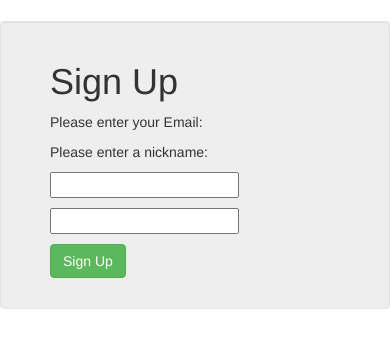
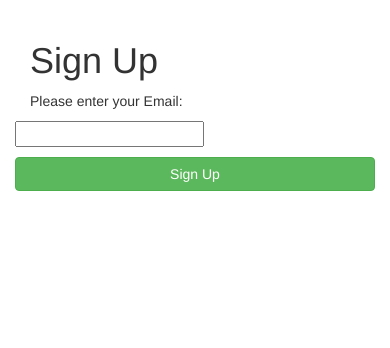
Before and after one commit to chris-anderson67/VotePledge, a Python web app: template app/templates/login.html in a window 390 px wide. Shown: the part 147-495 px from the top of the page. Run offline with Jinja, Linux system fonts and the light colour scheme; the template is opened without the code that fills it, so the values that code supplies are empty, except form fields; tables that the repository leaves empty hold one stand-in row (values such as "Sample post"); form fields are guessed from the names that the template uses; some libraries are stand-ins or nearby versions.

Commit message:
login css still not quite right

```diff
--- a/app/forms.py
+++ b/app/forms.py
@@ -4,5 +4,5 @@ from wtforms.validators import DataRequired
 
 class LoginForm(Form):
     email = StringField('email', validators=[DataRequired()])
-    nickname = StringField('nickname', validators=[DataRequired()])
+    # nickname = StringField('nickname', validators=[DataRequired()])
     # remember_me = BooleanField('remember_me', default=False)
--- a/app/templates/login.html
+++ b/app/templates/login.html
@@ -2,41 +2,17 @@
 {% extends "base.html" %}
 
 {% block page_content %}
-<div class="row">
-
-<div class="col-md-2">
+<div class="col-md-8">
 </div>
-    <div class="col-md-8 well" style="background-color: #eeeeee">
-        <div class="container">
-            <div class="row">
-                <div class="col-md-2">
-                </div>
-                <div class="col-md-10">
-                    <div class="container">
-                    <h1>Sign Up</h1>
-                    <form action="" method="post" name="login">
-                        {{ form.hidden_tag() }}
-                        <div class="row">
-                        <div class="col-md-2">
-                        <p> Please enter your Email: </p>
-                        <p> Please enter a nickname: </p>
-                        </div>
-                        <div class="col-md-2">
-                        <p>{{ form.email(size='auto') }}</p>
-                        <p> {{ form.nickname(size='auto') }} </p>
-                        </div>
-                        </div>
-                        <p><button class="btn btn-success" type="submit">Sign Up</button></p>
-                    </form>
-                    </div>
-                </div>
-                <div class="col-md-2">
-                </div>
-            </div>
-        </div>
+<div class="col-md-4">
+<h1>Sign Up</h1>
+<form action="" method="post" name="login">
+    {{ form.hidden_tag() }}
+    <p> Please enter your Email: </p>
+    <div class="row"
+    <p>{{ form.email() }}</p>
+    <p><button class="btn btn-success btn-block" type="submit" >Sign Up</button></p>
     </div>
-    <div class="col-md-2">
-    </div>
-</div>
+</form>
 </div>
 {% endblock %}
```
Also changed, not shown: app/views.py (+8 -8 lines).
